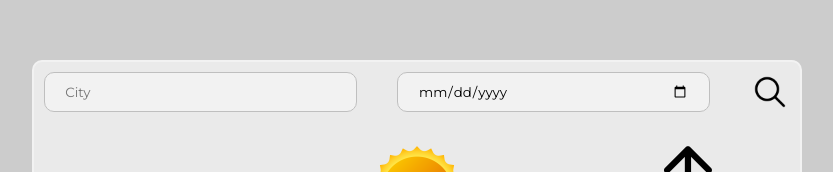
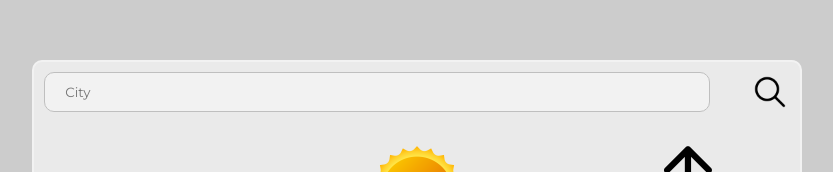
Before and after one commit to alcapitan/weather, a plain HTML site: page index.html in a window 1280 px wide. Shown: the part 204-376 px from the top of the page, without its empty margins (223-1056 px from the left). Drawn offline with Linux system fonts and the light colour scheme.

Commit message:
Suppression de inputDate

```diff
--- a/index.html
+++ b/index.html
@@ -16,7 +16,6 @@
           <article>
                <div id="header">
                     <input type="text" placeholder="City" id="inputCity">
-                    <input type="date" id="inputDate">
                     <img src="medias/search.png" alt="Rechercher..." id="search">
                </div>
                <div id="body">
--- a/main.css
+++ b/main.css
@@ -32,7 +32,7 @@ article
 {
     grid-area: 1 / 1 / 2 / 2;
     display: grid;
-    grid-template-columns: repeat(2, 1fr) 60px;
+    grid-template-columns: 1fr 60px;
     grid-template-rows: 1fr;
     grid-column-gap: 20px;
     grid-row-gap: 0px;
```
